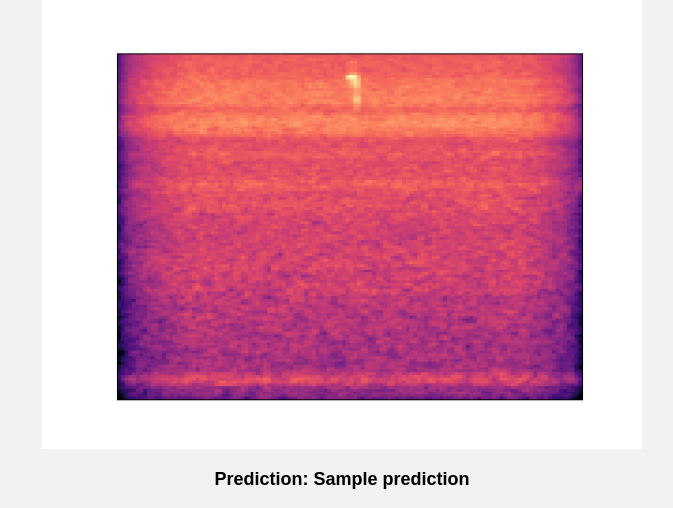
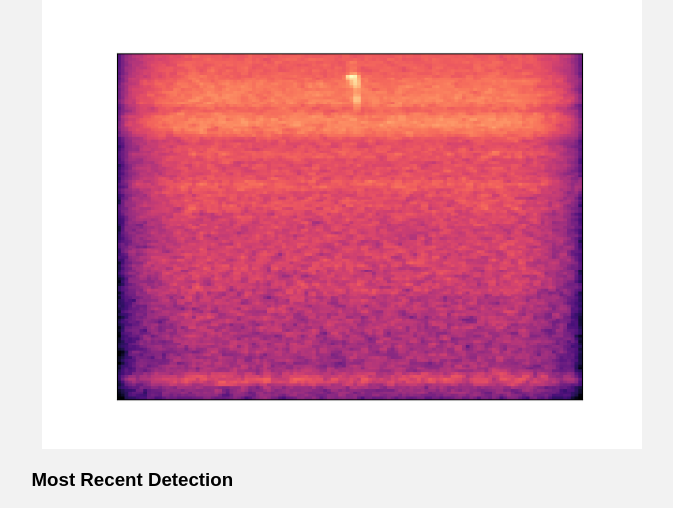
Before and after one commit to oliverburrus/NFCPi, a Flask app: template flask_app/templates/plot.html in a window 1280 px wide. Shown: the part 240-748 px from the top of the page, without its empty margins (298-971 px from the left). Run offline with Flask 3, Linux system fonts and the light colour scheme; the template is opened without the code that fills it: most values are stand-ins (such as "Sample title", 1, 10 or a date in 2020).

Commit message:
Update plot.html

```diff
--- a/flask_app/templates/plot.html
+++ b/flask_app/templates/plot.html
@@ -45,6 +45,8 @@
             Your browser does not support the audio element.
         </audio>
         <img src="{{ url_for('static', filename='images/spectrogram.png') }}" alt="Spectrogram">
+        <h3>Most Recent Detection</h3>
+        <img src="{{ url_for('static', filename='images/last_detect.png') }}" alt="Spectrogram">
         {% if prediction %}
         <p>Prediction: {{ prediction }}</p>
         {% endif %}
```
